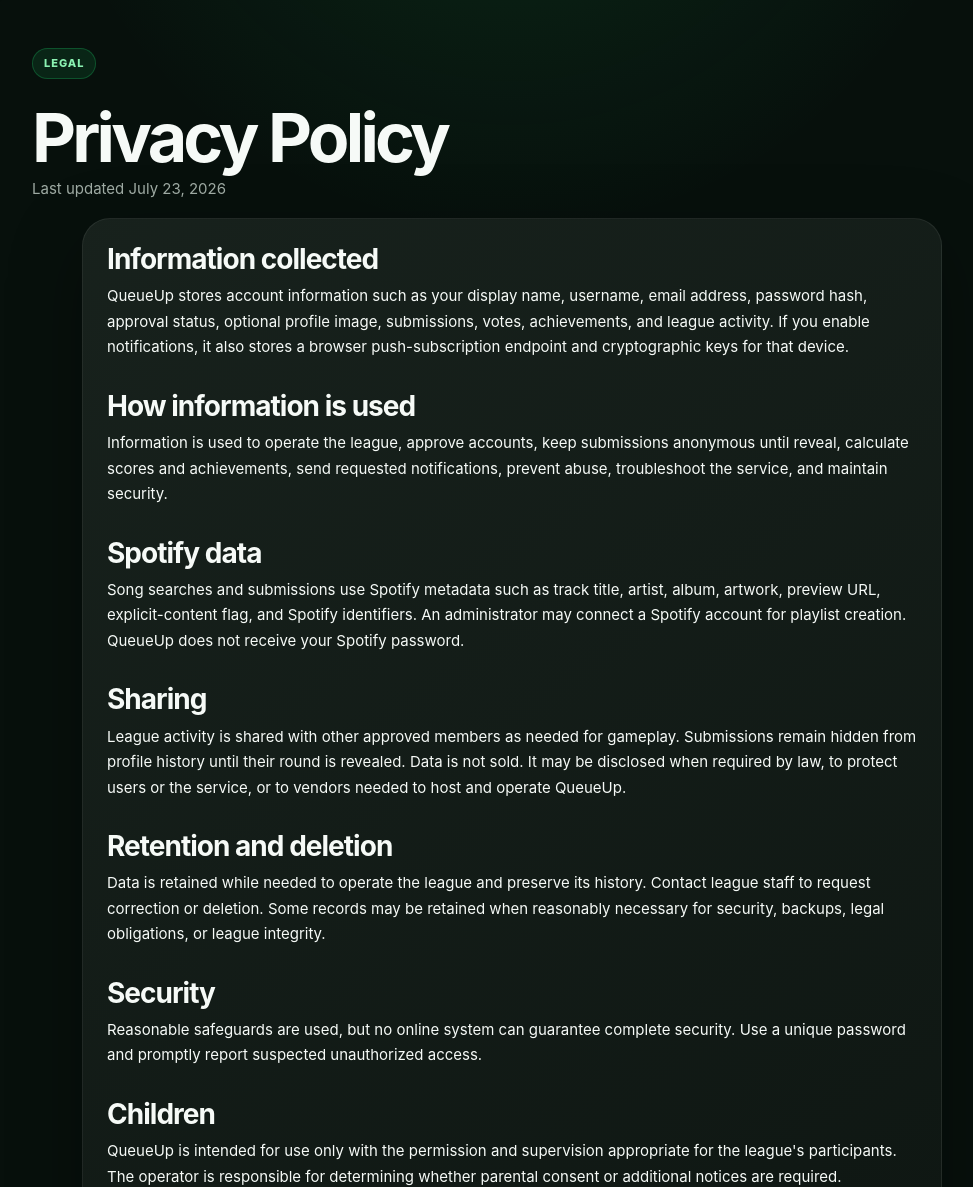
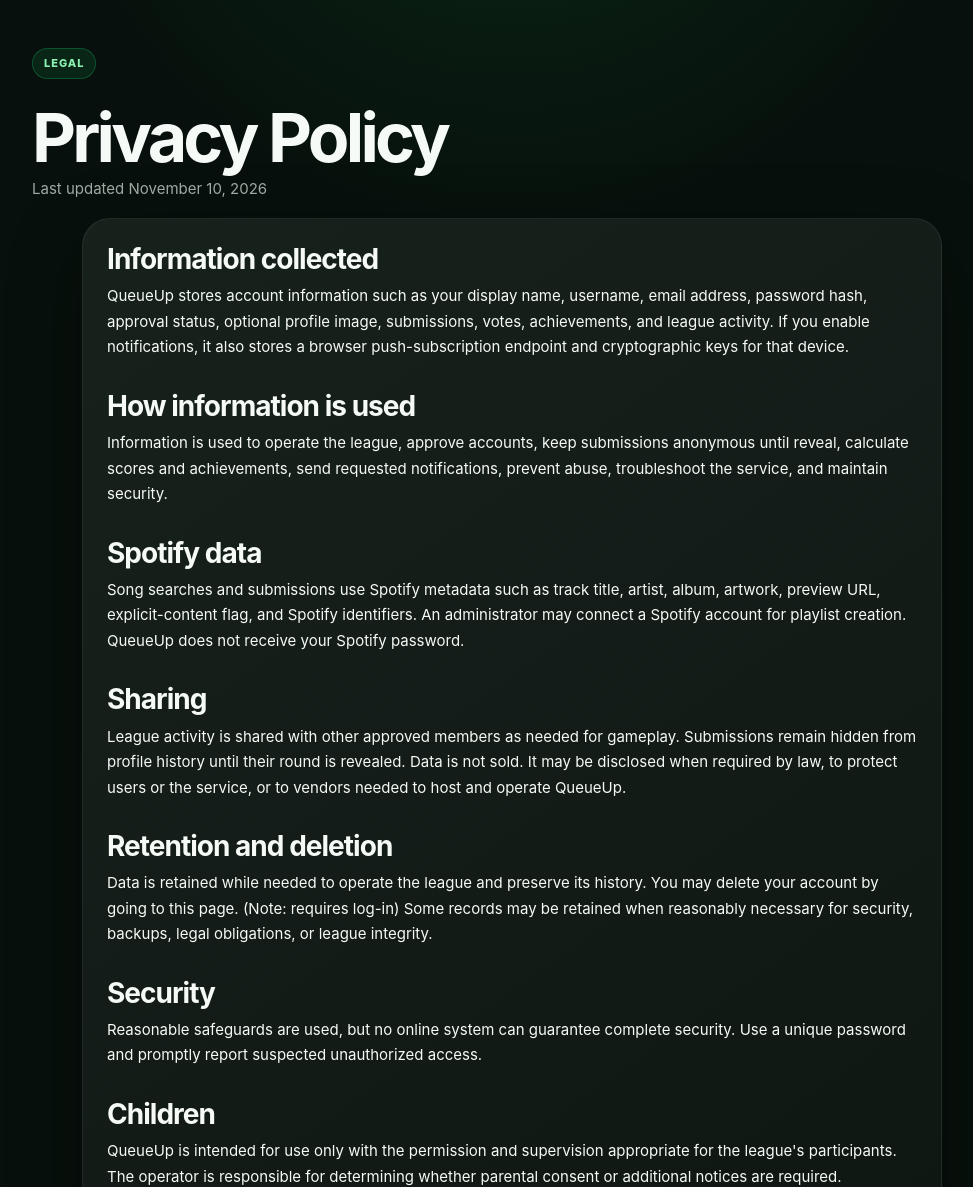
Before and after one commit to QueueUpMusic/queueup, a Django app: page /privacy/ in a window 1280 px wide. Shown: the part 69-1256 px from the top of the page, without its empty margins (128-1101 px from the left). Run offline with Django 5.2, Linux system fonts and the light colour scheme; parts of the project's set-up code (start-up, migrations or seed data) failed here and were passed over.

Commit message:
Update privacy policy
Provide link to delete account

```diff
--- a/league/templates/league/privacy.html
+++ b/league/templates/league/privacy.html
@@ -1,11 +1,11 @@
 {% extends 'league/base.html' %}{% block title %}Privacy Policy · QueueUp{% endblock %}{% block content %}
-<section class="page-intro compact-intro"><span class="pill">Legal</span><h1>Privacy Policy</h1><p class="muted">Last updated July 23, 2026</p></section>
+<section class="page-intro compact-intro"><span class="pill">Legal</span><h1>Privacy Policy</h1><p class="muted">Last updated November 10, 2026</p></section>
 <article class="card legal-copy">
 <h2>Information collected</h2><p>QueueUp stores account information such as your display name, username, email address, password hash, approval status, optional profile image, submissions, votes, achievements, and league activity. If you enable notifications, it also stores a browser push-subscription endpoint and cryptographic keys for that device.</p>
 <h2>How information is used</h2><p>Information is used to operate the league, approve accounts, keep submissions anonymous until reveal, calculate scores and achievements, send requested notifications, prevent abuse, troubleshoot the service, and maintain security.</p>
 <h2>Spotify data</h2><p>Song searches and submissions use Spotify metadata such as track title, artist, album, artwork, preview URL, explicit-content flag, and Spotify identifiers. An administrator may connect a Spotify account for playlist creation. QueueUp does not receive your Spotify password.</p>
 <h2>Sharing</h2><p>League activity is shared with other approved members as needed for gameplay. Submissions remain hidden from profile history until their round is revealed. Data is not sold. It may be disclosed when required by law, to protect users or the service, or to vendors needed to host and operate QueueUp.</p>
-<h2>Retention and deletion</h2><p>Data is retained while needed to operate the league and preserve its history. Contact league staff to request correction or deletion. Some records may be retained when reasonably necessary for security, backups, legal obligations, or league integrity.</p>
+<h2>Retention and deletion</h2><p>Data is retained while needed to operate the league and preserve its history. You may delete your account by going to <a href="/account/delete">this page</a>. (Note: requires log-in) Some records may be retained when reasonably necessary for security, backups, legal obligations, or league integrity.</p>
 <h2>Security</h2><p>Reasonable safeguards are used, but no online system can guarantee complete security. Use a unique password and promptly report suspected unauthorized access.</p>
 <h2>Children</h2><p>QueueUp is intended for use only with the permission and supervision appropriate for the league's participants. The operator is responsible for determining whether parental consent or additional notices are required.</p>
 <h2>Changes and contact</h2><p>This policy may be updated as the service changes. Questions or privacy requests should be directed to the staff member who operates your QueueUp league.</p>
```
